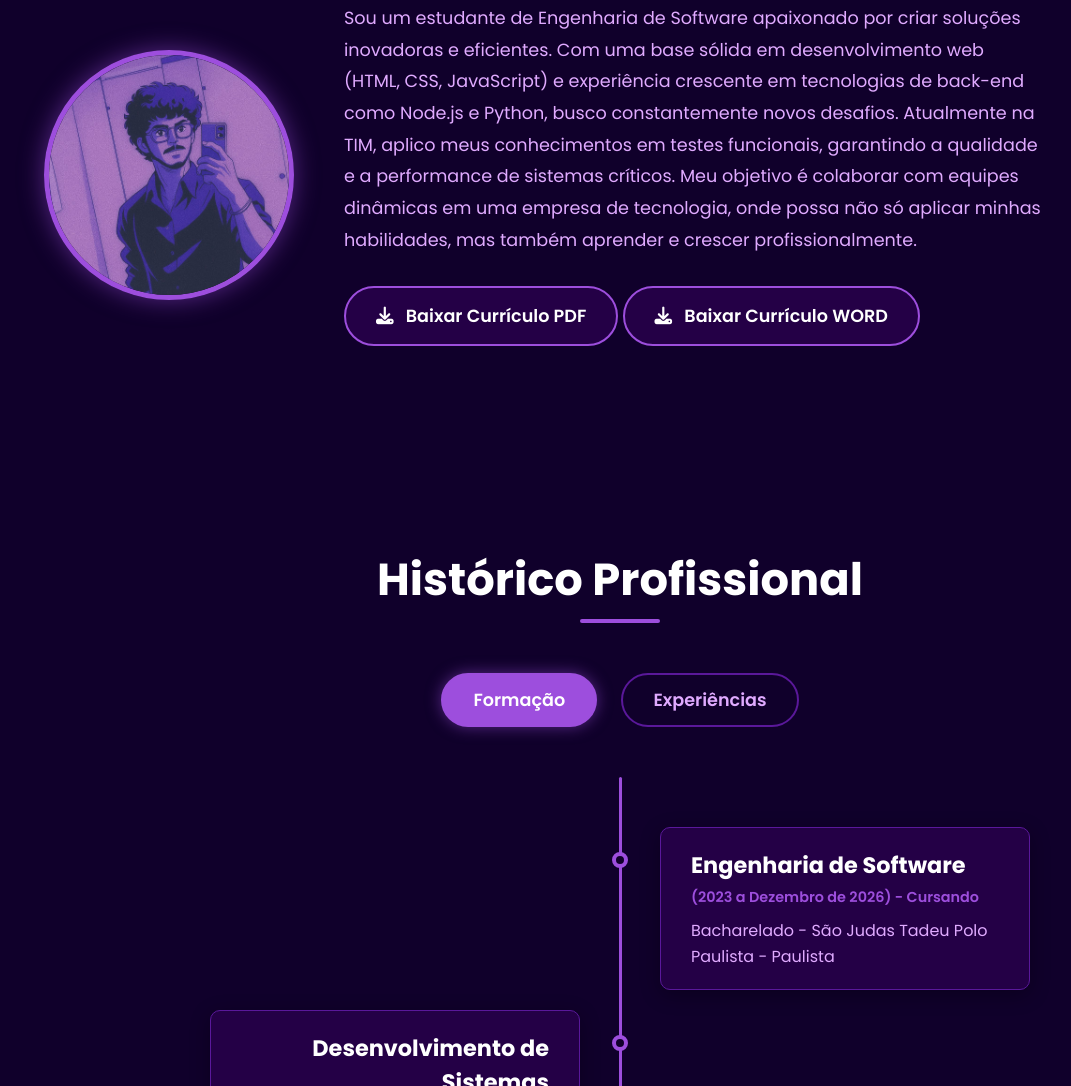
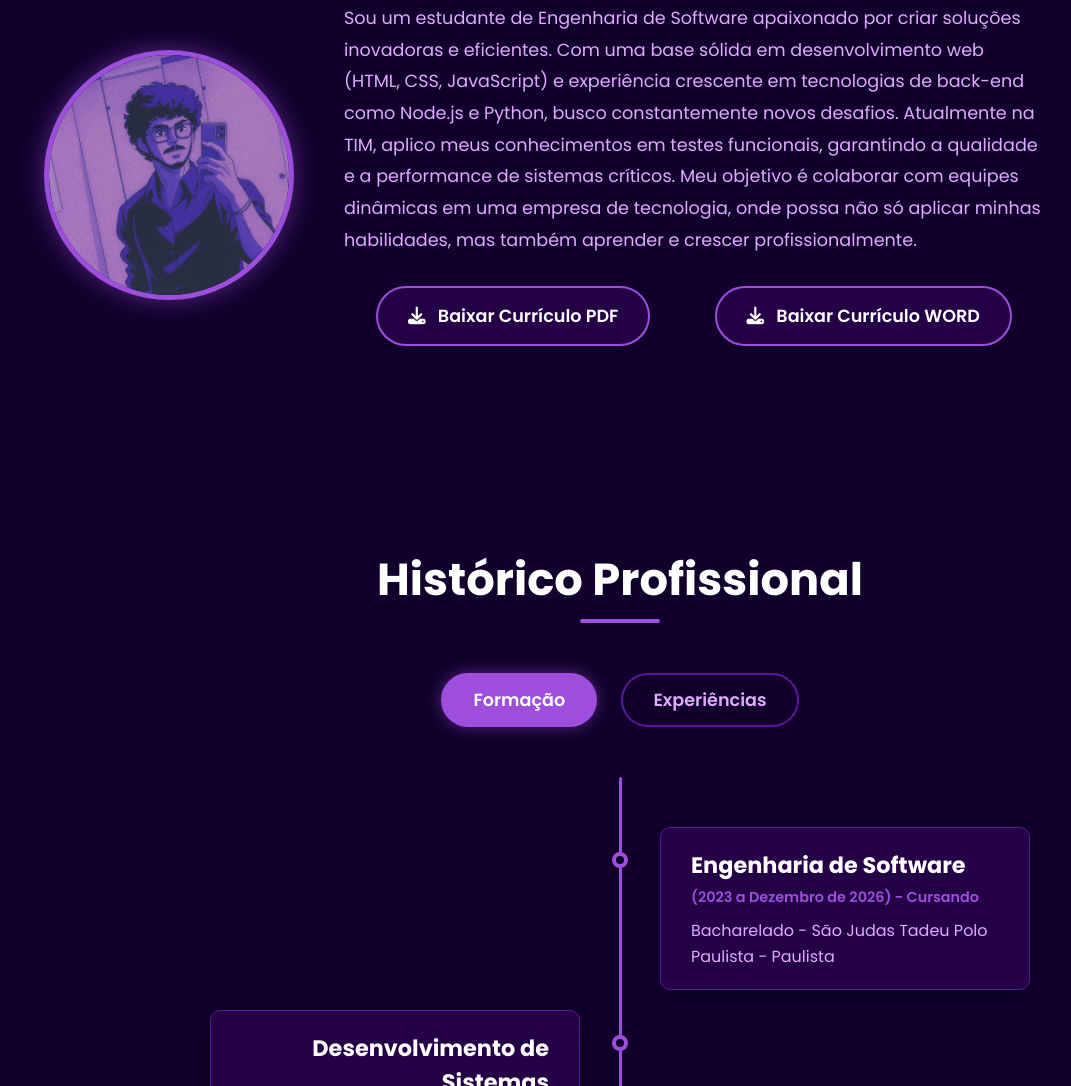
Before and after one commit to emanuelsobral/Portflio, a plain HTML site: page index.html in a window 1280 px wide. Shown: the part 1024-2110 px from the top of the page, without its empty margins (20-1091 px from the left). Drawn offline with nearby package versions, Linux system fonts and the light colour scheme.

Commit message:
Fix somes UI things

```diff
--- a/main.js
+++ b/main.js
@@ -153,7 +153,7 @@ document.addEventListener('DOMContentLoaded', () => {
 
                 // Posicionar a tooltip abaixo do card, centralizada horizontalmente
                 // Adicionamos window.scrollY porque getBoundingClientRect é relativo à janela de visualização
-                const top = cardRect.bottom + window.scrollY + 8; // 8px de espaço
+                const top = cardRect.bottom + window.scrollY + 20; // 8px de espaço
                 const left = cardRect.left + (cardRect.width / 2);
 
                 // 4. Aplicar o estilo de posicionamento via JS
--- a/style.css
+++ b/style.css
@@ -264,6 +264,9 @@ section {
 
 .sobre-botao-container {
     margin-top: 30px;
+    max-width: 700px;
+    display: flex;
+    justify-content: space-around;
 }
 
 .sobre-botao-container a {
```
